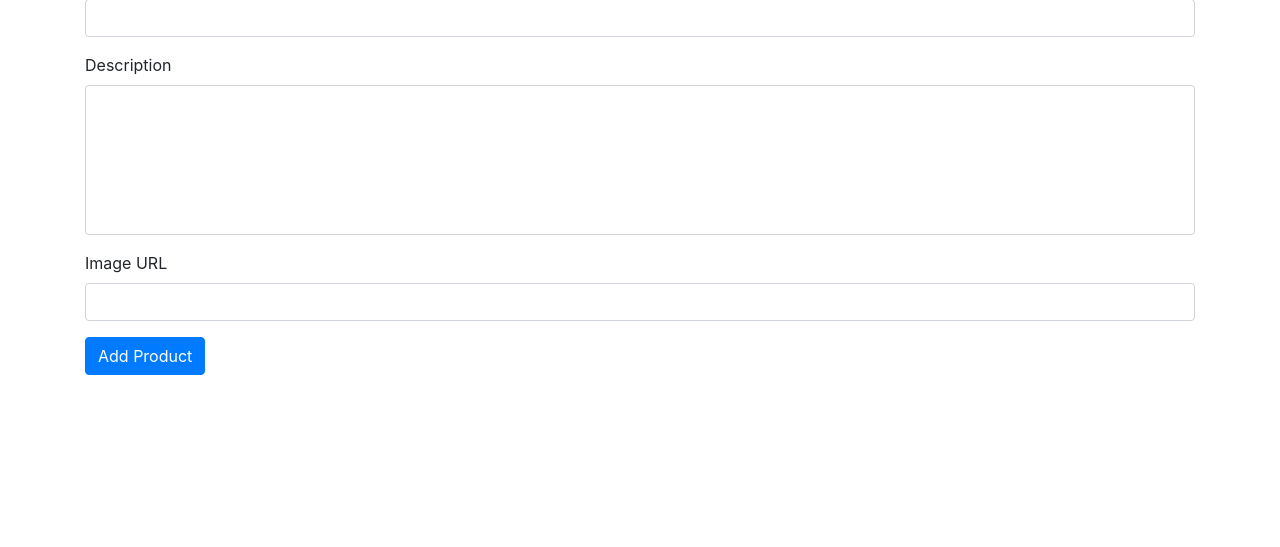
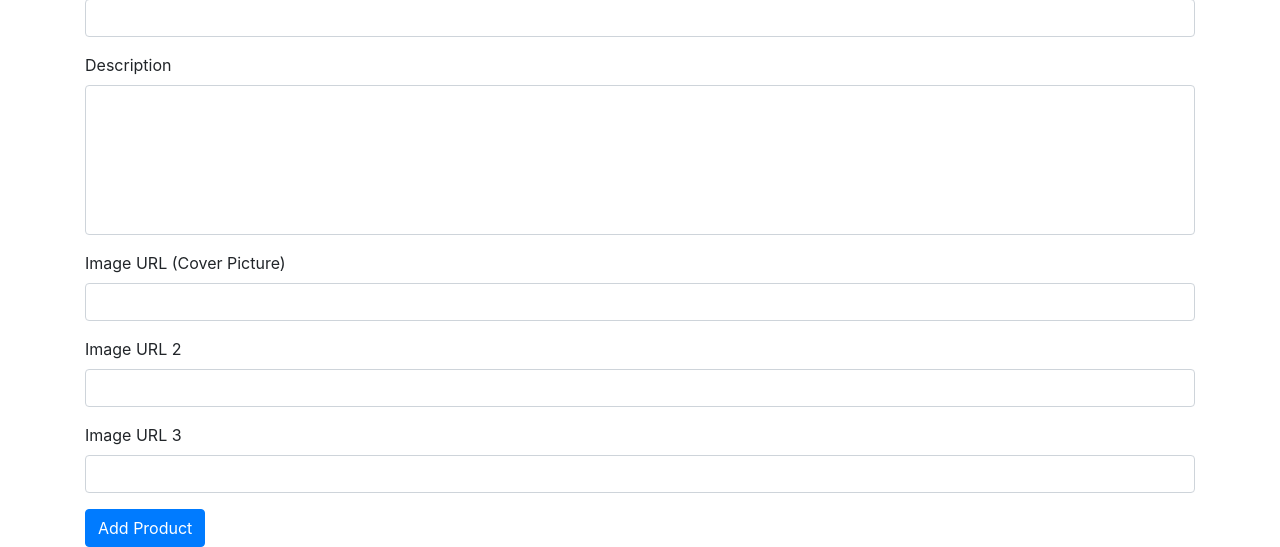
Before and after one commit to toprakakkan/eshop_project, a Flask app: page /addproduct in a window 1280 px wide. Shown: the part 309-856 px from the top of the page. Before the commit the page ends 684 px from the top, so only its background shows below. Run offline with Flask 3, Linux system fonts and the light colour scheme; the visitor is signed in with stand-in values (Sample User, id 1); data that the repository does not hold is empty; some libraries are stand-ins or nearby versions.

Commit message:
Added view count to blog. Added option to add up to 3 pictures for products.

```diff
--- a/models.py
+++ b/models.py
@@ -2,6 +2,9 @@ from flask_login import UserMixin
 import mysql.connector
 from project.config import Config
 import bcrypt
+from flask import request, jsonify
+from flask_wtf.csrf import CSRFProtect
+from project.__init__ import create_app
 
 
 db_config = {
--- a/project/product/forms.py
+++ b/project/product/forms.py
@@ -1,12 +1,13 @@
 
 from wtforms import  IntegerField, StringField, BooleanField, TextAreaField, validators, SelectField, URLField
 from flask_wtf import FlaskForm
+from project.product.validators import OptionalURL
 
 class AddProducts(FlaskForm):
     category_id = SelectField('Category', coerce=int)
     name = StringField('Name',[validators.DataRequired()])
     price = IntegerField('Price',[validators.DataRequired()])
     description = TextAreaField('Description',[validators.DataRequired()])
-    image_url = URLField('Image URL', [validators.DataRequired(), validators.URL()])
-    image_url2 = URLField('Image URL 2', [validators.URL()])
-    image_url3 = URLField('Image URL 3', [validators.URL()])
+    image_url = URLField('Image URL (Cover Picture)', [validators.DataRequired(), validators.URL()])
+    image_url2 = URLField('Image URL 2', [OptionalURL()])
+    image_url3 = URLField('Image URL 3', [OptionalURL()])
--- a/project/product/routes.py
+++ b/project/product/routes.py
@@ -1,6 +1,6 @@
 from .forms import AddProducts
 from flask import render_template, request, Blueprint, redirect, url_for, flash, jsonify
-from flask_login import login_required, current_user
+from flask_login import login_required
 import mysql.connector
 from project.config import Config
 from project.users.decorators import admin_required
@@ -48,19 +48,21 @@ def add_product():
                 form.category_id.data,
                 form.name.data,
                 form.price.data,
-                form.description.data
+                form.description.data,
             )
 
             cursor.execute(sql, values_product)
             product_id = cursor.lastrowid
 
             sql_image = """
-            INSERT INTO Product_Picture (product_id, product_picture_url)
-            VALUES (%s, %s)
+            INSERT INTO Product_Picture (product_id, product_picture_url, product_picture_url2, product_picture_url3)
+            VALUES (%s, %s, %s, %s)
             """
             values_image = (
                 product_id,
-                form.image_url.data
+                form.image_url.data,
+                form.image_url2.data,
+                form.image_url3.data
             )
 
             cursor.execute(sql_image, values_image)
@@ -91,7 +93,7 @@ def product_detail(product_id):
     cursor = conn.cursor(dictionary=True)
 
     cursor.execute("""
-        SELECT p.product_id, p.product_name, p.product_description, p.product_price, pp.product_picture_url
+        SELECT p.product_id, p.product_name, p.product_description, p.product_price, pp.product_picture_url, pp.product_picture_url2, pp.product_picture_url3
         FROM Product p
         LEFT JOIN Product_Picture pp ON p.product_id = pp.product_id
         WHERE p.product_id = %s
@@ -101,4 +103,7 @@ def product_detail(product_id):
     cursor.close()
     conn.close()
 
-    return jsonify(product)
+    if product:
+        return jsonify(product)
+    else:
+        return jsonify({'error': 'Product not found'}), 404
--- a/project/templates/addproduct.html
+++ b/project/templates/addproduct.html
@@ -59,6 +59,20 @@
                     <span class="text-danger">{{ error }}</span>
                 {% endfor %}
             </div>
+            <div class="form-group">
+                {{ form.image_url2.label(class="form-control-label") }}
+                {{ form.image_url2(class="form-control") }}
+                {% for error in form.image_url2.errors %}
+                    <span class="text-danger">{{ error }}</span>
+                {% endfor %}
+            </div>
+            <div class="form-group">
+                {{ form.image_url3.label(class="form-control-label") }}
+                {{ form.image_url3(class="form-control") }}
+                {% for error in form.image_url3.errors %}
+                    <span class="text-danger">{{ error }}</span>
+                {% endfor %}
+            </div>
             <button type="submit" class="btn btn-primary">Add Product</button>
         </form>
     </div>
--- a/project/templates/blog.html
+++ b/project/templates/blog.html
@@ -23,8 +23,7 @@ Blog - My Blog
 
             <img src="{{ post.blog_fotoUrl }}" alt="{{ post.blog_title }}" class="post-image">
             <p class="post-content">{{ post.blog_content[:200] }}...</p>
-            <p class="post-meta">By <b>{{ post.author }}</b> on {{ post.blog_date }} | <b>{{ post.categories | join(',
-                    ') }}</b></p>
+            <p class="post-meta">By <b>{{ post.author }}</b> on {{ post.blog_date }} | <b>{{ post.categories | join(',') }}</b> | Views: {{ post.blog_readCount}}</p>
             <div class="read-more-wrapper">
                 <a href="{{ url_for('blog.post', blog_id=post.blog_id) }}" class="read-more">Read More</a>
             </div>
--- a/project/templates/layout.html
+++ b/project/templates/layout.html
@@ -90,7 +90,7 @@
         </div>
     </div>
 
-
+    <script src="https://code.jquery.com/jquery-3.6.0.min.js"></script>
     <script src="{{ url_for('static', filename='js/main.js') }}"></script>
     <script src="https://cdn.jsdelivr.net/npm/@popperjs/core@2.11.8/dist/umd/popper.min.js" integrity="sha384-I7E8VVD/ismYTF4hNIPjVp/Zjvgyol6VFvRkX/vR+Vc4jQkC+hVqc2pM8ODewa9r" crossorigin="anonymous"></script>
     <script src="https://cdn.jsdelivr.net/npm/bootstrap@5.3.3/dist/js/bootstrap.min.js" integrity="sha384-0pUGZvbkm6XF6gxjEnlmuGrJXVbNuzT9qBBavbLwCsOGabYfZo0T0to5eqruptLy" crossorigin="anonymous"></script>
--- a/project/templates/post.html
+++ b/project/templates/post.html
@@ -14,6 +14,7 @@
             <p>{{ post.blog_content }}</p>
         </div>
         <p class="post-meta">By {{ post.author }} on <span class="relative-date" data-date="{{ post.blog_date }}"></span></p>
+        <p class="post-views">Views: {{ post.blog_readCount }}</p>
         <div class="post-categories">
             <h3>Categories:</h3>
             <ul>
@@ -85,8 +86,8 @@
     </div>
 </div>
 
-<div class="modal fade" id="customDeleteModal" tabindex="-1" aria-labelledby="customDeleteModalLabel" aria-hidden="true">
-    <div class="modal-dialog">
+<div class="modal fade" id="customDeleteModal" tabindex="-1" role="dialog" aria-labelledby="customDeleteModalLabel" aria-hidden="true">
+    <div class="modal-dialog" role="document">
         <div class="modal-content">
             <div class="modal-header">
                 <h5 class="modal-title" id="customDeleteModalLabel">Delete Post?</h5>
@@ -115,5 +116,4 @@
         });
     });
 </script>
-
 {% endblock %}
--- a/project/templates/shop.html
+++ b/project/templates/shop.html
@@ -30,8 +30,8 @@
         <div class="product-grid">
             {% for product in products %}
                 <div class="product-card">
-                    <img src="{{ product.product_picture_url }}" alt="{{ product.product_name }}">
-                    <h3>{{ product.product_name }}</h3>
+                    <img src="{{ product.pictures[0]  }}" alt="{{ product.product_name }}">
+                    <h3>{{ product.product_name[:20]}}...</h3>
                     <p style="color: #6c5ce7; font-weight: bold;">{{ product.product_price }}₺</p>
                     <div class="quick-view-container">
                         <button class="quick-view-button" data-id="{{ product.product_id }}">Quick View</button>
```
Also changed, not shown: project/blog/routes.py (+9 -2 lines), project/product/validators.py (added, +8 -0 lines), project/shop/routes.py (+8 -5 lines), project/static/js/main.js (line endings or trailing spaces).
